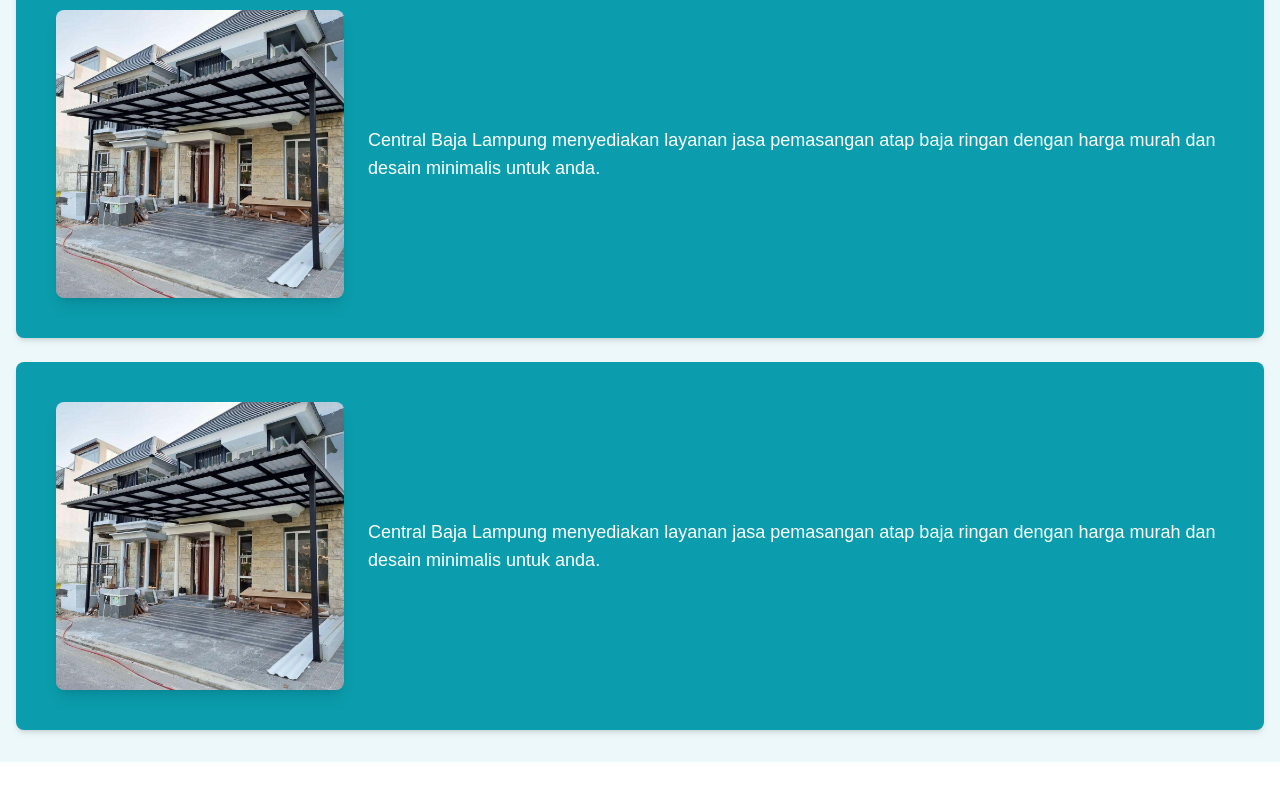
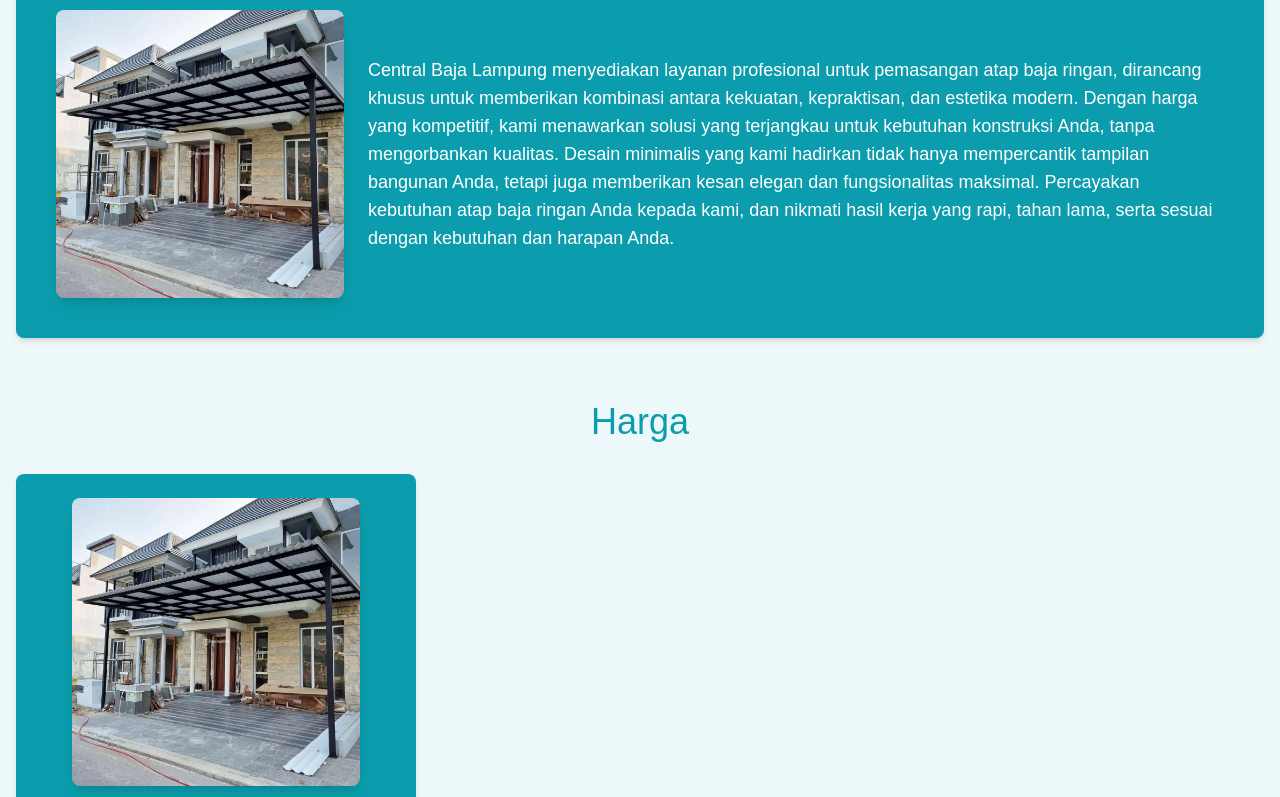
Before and after one commit to adchandra/2P, a Next.js app: page / in a window 1280 px wide. Shown: the part 1000-1797 px from the top of the page. Built offline with nearby package versions, Linux system fonts and the light colour scheme.

Commit message:
Mikoseptap:Menambahkan daftar

```diff
--- a/app/page.tsx
+++ b/app/page.tsx
@@ -81,36 +81,52 @@ export default function Home() {
                         {/* Deskripsi */}
                         <div>
                             <h3 className="text-white font-medium text-lg">
-                                Central Baja Lampung menyediakan layanan jasa pemasangan atap baja ringan
-                                dengan harga murah dan desain minimalis untuk anda.
+                            Central Baja Lampung menyediakan layanan profesional untuk pemasangan atap baja ringan,
+                            dirancang khusus untuk memberikan kombinasi antara kekuatan, kepraktisan, dan estetika modern.
+                            Dengan harga yang kompetitif, kami menawarkan solusi yang terjangkau untuk kebutuhan konstruksi
+                            Anda, tanpa mengorbankan kualitas. Desain minimalis yang kami hadirkan tidak hanya mempercantik
+                            tampilan bangunan Anda, tetapi juga memberikan kesan elegan dan fungsionalitas maksimal.
+                            Percayakan kebutuhan atap baja ringan Anda kepada kami, dan nikmati hasil kerja yang rapi, tahan lama,
+                            serta sesuai dengan kebutuhan dan harapan Anda.
                             </h3>
                         </div>
                     </div>
 
-                    {/* Card Layanan */}
-                    <div className="flex flex-col md:flex-row items-center bg-primary rounded-lg shadow-md p-10 mt-6">
-                        {/* Gambar */}
-                        <div className="flex-shrink-0 mb-6 md:mb-0 md:mr-6">
+
+
+                </div>
+            </section>
+
+            {/* Harga */}
+            <section id="harga" className="py-8 bg-[#ECF8F9]">
+                <div className="container mx-auto px-4">
+                    {/* Judul Harga */}
+                    <div className="text-center mb-8">
+                        <h2 className="text-4xl font-medium text-primary">Harga</h2>
+                    </div>
+
+                        {/* Wrapper untuk Card */}
+                        <div className="grid grid-cols-1 sm:grid-cols-2 lg:grid-cols-3 gap-6">
+                        {/* Card Harga 1 */}
+                        <div className="flex flex-col items-center bg-primary rounded-lg shadow-md p-6">
                             <img
-                                src="/img/layanan3.jpg"
-                                alt="Layanan Central Baja Lampung"
-                                className="w-72 rounded-lg shadow-lg"
+                            src="/img/layanan3.jpg"
+                            alt="Harga Atap Baja Ringan"
+                            className="w-72 rounded-lg shadow-lg mb-4"
                             />
-                        </div>
-
-                        {/* Deskripsi */}
-                        <div>
                             <h3 className="text-white font-medium text-lg">
-                                Central Baja Lampung menyediakan layanan jasa pemasangan atap baja ringan
-                                dengan harga murah dan desain minimalis untuk anda.
+                            Rp. 100.000
+                            </h3>
+                            <h3 className="text-white font-medium text-lg">
+                            www.centralbajalampung.com
                             </h3>
                         </div>
                     </div>
 
+
+
                 </div>
             </section>
-
-
 
         </>
     );
```
